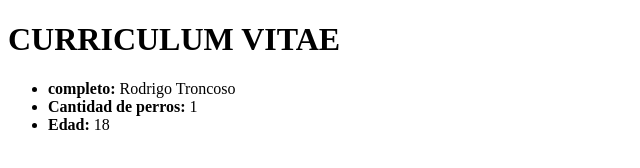
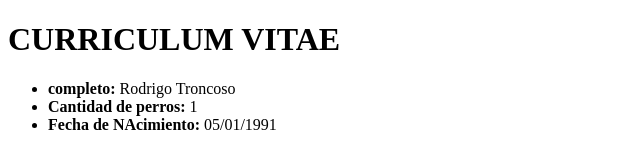
Before and after one commit to federicomcodazzi/nucba_2717, a plain HTML site: page clase_2/index.html in a window 1280 px wide. Shown: the whole page, without its empty margins (0-640 px from the left). Drawn offline with Linux system fonts and the light colour scheme.

Commit message:
Cambio edad por fecha de nacimiento

```diff
--- a/clase_2/index.html
+++ b/clase_2/index.html
@@ -11,7 +11,7 @@
    <ul>
     <li><b> completo: </b>Rodrigo Troncoso</li>
     <li><b>Cantidad de perros:</b> 1</li>
-    <li><b>Edad:</b> 18</li>
+    <li><b>Fecha de NAcimiento:</b> 05/01/1991</li>
    </ul>
 </body>
 </html>
```
